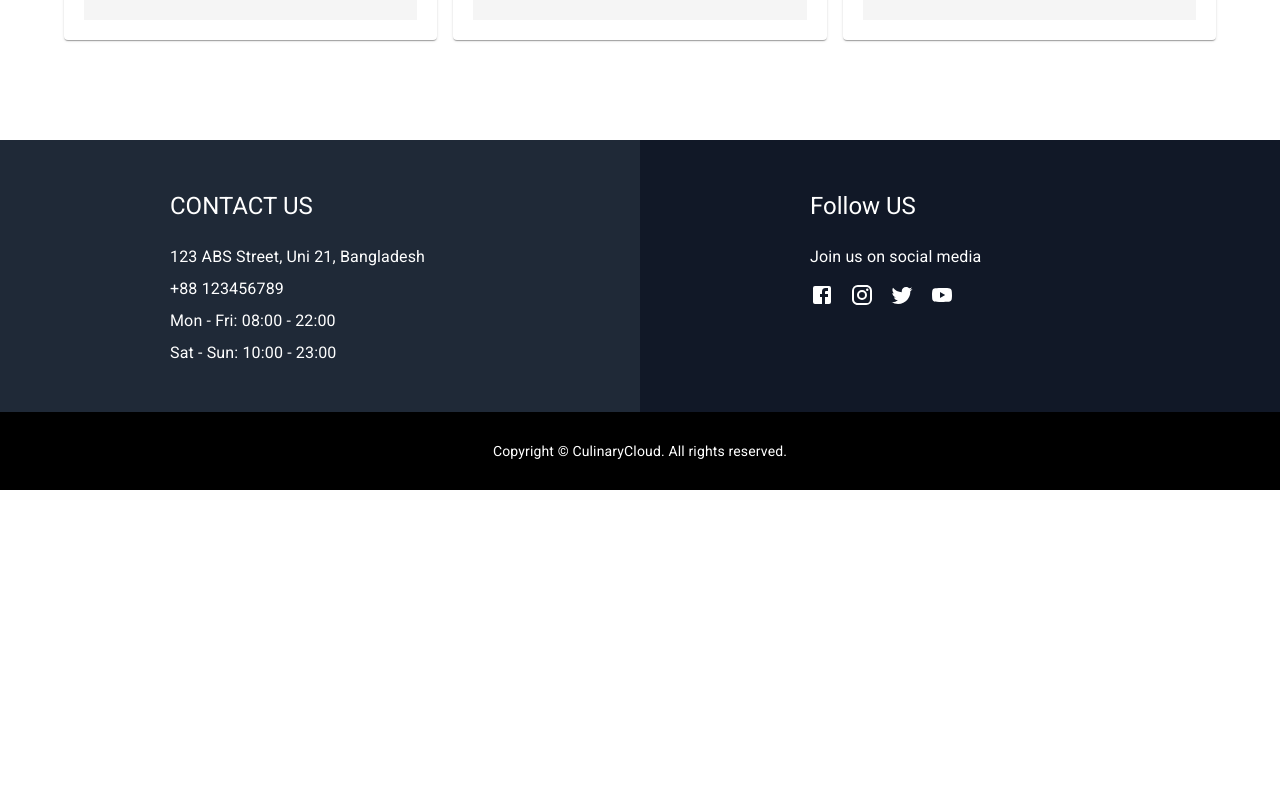
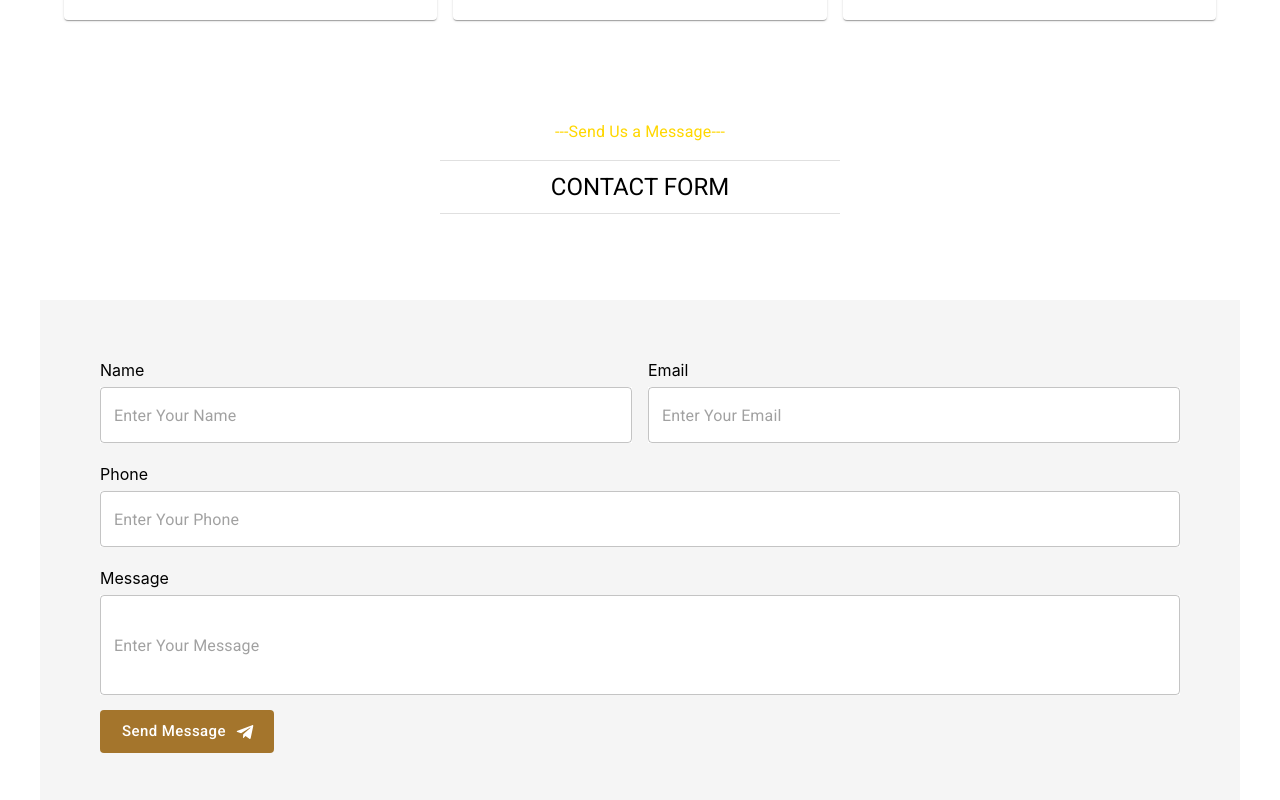
Before and after one commit to hasanhridoy01/NewRoz-Bistro-boss-apps, a React (Vite) app: page /contactPage in a window 1280 px wide. Shown: the part 1140-1940 px from the top of the page. Before the commit the page ends 1630 px from the top, so only its background shows below. Built offline with nearby package versions, Linux system fonts and the light colour scheme.

Commit message:
contact page edited

```diff
--- a/src/Pages/ContactUs/ContactUs.jsx
+++ b/src/Pages/ContactUs/ContactUs.jsx
@@ -1,11 +1,22 @@
 import { Helmet } from "react-helmet-async";
 import banner from "../../assets/contact/banner.jpg";
 import Cover from "../Shared/Cover/Cover";
-import { Container, Divider, Grid, Stack, Typography } from "@mui/material";
+import {
+  Button,
+  Container,
+  Divider,
+  Grid,
+  Stack,
+  TextField,
+  Typography,
+} from "@mui/material";
 import Card from "@mui/material/Card";
 import CardContent from "@mui/material/CardContent";
 import { CardActionArea } from "@mui/material";
 import PhoneIcon from "@mui/icons-material/Phone";
+import EditLocationIcon from "@mui/icons-material/EditLocation";
+import WatchLaterIcon from "@mui/icons-material/WatchLater";
+import TelegramIcon from '@mui/icons-material/Telegram';
 
 const ContactUs = () => {
   return (
@@ -48,7 +59,7 @@ const ContactUs = () => {
         </Stack>
       </div>
 
-      <Container style={{ marginTop: "30px", marginBottom: "100px" }}>
+      <Container style={{ marginTop: "10px", marginBottom: "100px" }}>
         <Grid
           spacing={2}
           container
@@ -106,7 +117,7 @@ const ContactUs = () => {
                     justifyContent: "center",
                   }}
                 >
-                  <PhoneIcon sx={{ color: "#fff", fontSize: "30px" }} />
+                  <EditLocationIcon sx={{ color: "#fff", fontSize: "30px" }} />
                 </div>
                 <CardContent sx={{ padding: "0px 20px 20px 20px" }}>
                   <div
@@ -144,7 +155,7 @@ const ContactUs = () => {
                     justifyContent: "center",
                   }}
                 >
-                  <PhoneIcon sx={{ color: "#fff", fontSize: "30px" }} />
+                  <WatchLaterIcon sx={{ color: "#fff", fontSize: "30px" }} />
                 </div>
                 <CardContent sx={{ padding: "0px 20px 20px 20px" }}>
                   <div
@@ -171,6 +182,96 @@ const ContactUs = () => {
           </Grid>
         </Grid>
       </Container>
+
+      <div
+        className=""
+        style={{ margin: "auto", marginTop: "80px", marginBottom: "0px" }}
+      >
+        <Stack rowGap={2}>
+          <Typography sx={{ textAlign: "center", color: "gold" }}>
+            ---Send Us a Message---
+          </Typography>
+          <div
+            className=""
+            style={{ height: "100px", width: "400px", margin: "auto" }}
+          >
+            <Divider />
+            <Typography
+              sx={{
+                textAlign: "center",
+                marginTop: "10px",
+                marginBottom: "10px",
+              }}
+              variant="h5"
+            >
+              CONTACT FORM
+            </Typography>
+            <Divider />
+          </div>
+        </Stack>
+      </div>
+
+      <Container
+        sx={{
+          marginTop: "40px",
+          backgroundColor: "#f5f5f5",
+          marginBottom: "100px",
+          padding: {
+            xs: "16px", // Padding for extra-small screens
+            sm: "16px", // Padding for small screens
+            md: "60px", // Padding for medium screens
+            lg: "60px", // Padding for large screens
+          },
+        }}
+      >
+        <Grid spacing={2} container justifyContent={"center"}>
+          <Grid item lg={6} md={6} sm={12} xs={12}>
+            <label htmlFor="">Name</label>
+            <TextField
+              placeholder="Enter Your Name"
+              fullWidth
+              sx={{ backgroundColor: "#fff", border: "none", marginTop: "7px" }}
+            />
+          </Grid>
+          <Grid item lg={6} md={6} sm={12} xs={12}>
+            <label htmlFor="">Email</label>
+            <TextField
+              placeholder="Enter Your Email"
+              fullWidth
+              sx={{ backgroundColor: "#fff", border: "none", marginTop: "7px" }}
+            />
+          </Grid>
+          <Grid item lg={12} md={12} sm={12} xs={12} sx={{ marginTop: "5px" }}>
+          <label htmlFor="">Phone</label>
+            <TextField
+              placeholder="Enter Your Phone"
+              fullWidth
+              sx={{ backgroundColor: "#fff", border: "none", marginTop: '7px' }}
+            />
+          </Grid>
+          <Grid item lg={12} md={12} sm={12} xs={12} sx={{ marginTop: "5px" }}>
+          <label htmlFor="">Message</label>
+            <TextField
+              placeholder="Enter Your Message"
+              fullWidth
+              sx={{
+                backgroundColor: "#fff",
+                border: "none",
+                height: "100px",
+                marginTop: '7px',
+                "& .MuiInputBase-root": {
+                  height: "100%",
+                },
+                "& .MuiInputBase-input": {
+                  height: "100px",
+                  padding: "0 14px",
+                },
+              }}
+            />
+          </Grid>
+        </Grid>
+        <Button variant="contained" sx={{ marginTop: '15px', boxShadow: 'none', backgroundColor: '#a4752c', textTransform: 'none' }} size="large" endIcon={ <TelegramIcon /> }>Send Message</Button>
+      </Container>
     </div>
   );
 };
```
